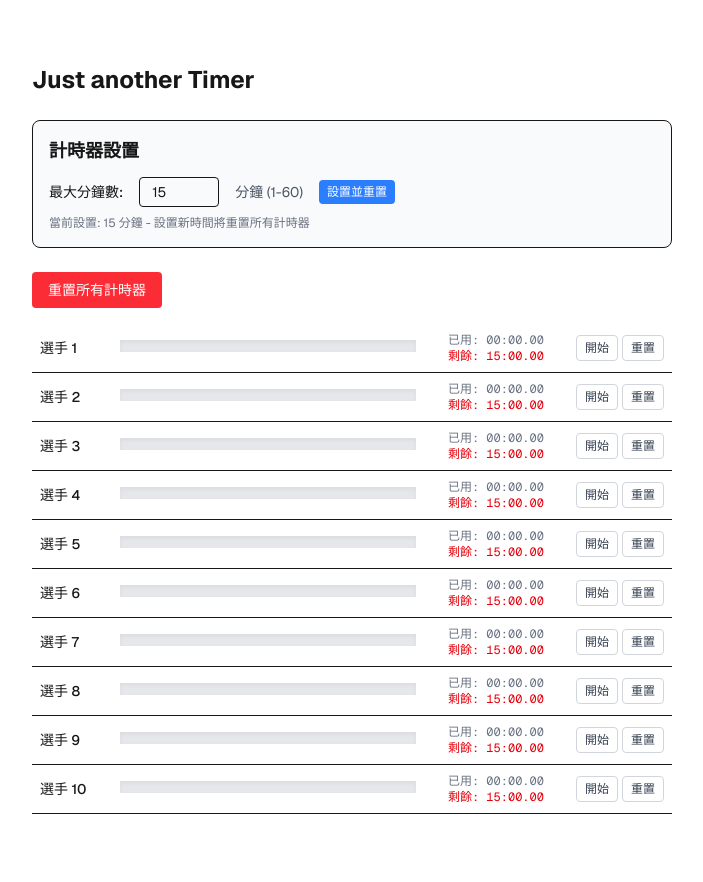
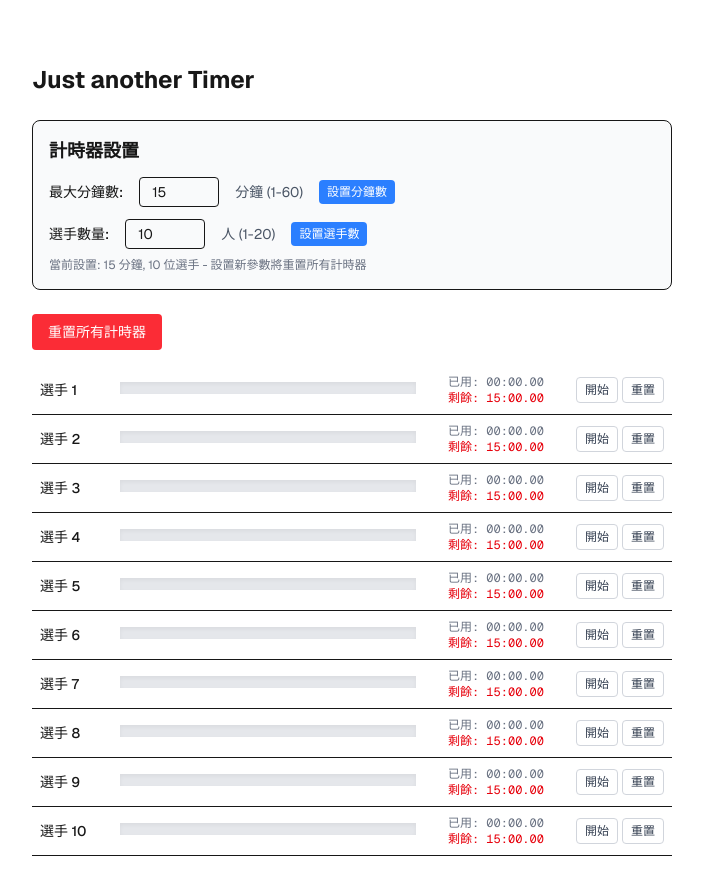
Before and after one commit to LunchBox/next-timer, a Next.js app: page / in a window 1280 px wide. Shown: the top 882 px of the page, without its empty margins (288-991 px from the left). Built offline with nearby package versions, Linux system fonts and the light colour scheme.

Commit message:
add config for set user size

```diff
--- a/app/page.tsx
+++ b/app/page.tsx
@@ -21,10 +21,30 @@ export default function Home() {
     return 15;
   };
 
+  // Load playerCount from localStorage or default to 10
+  const loadPlayerCount = () => {
+    if (typeof window !== "undefined") {
+      const saved = localStorage.getItem("timer-player-count");
+      if (saved) {
+        try {
+          const parsed = parseInt(saved);
+          return isNaN(parsed) || parsed < 1 || parsed > 20 ? 10 : parsed;
+        } catch (e) {
+          return 10;
+        }
+      }
+    }
+    return 10;
+  };
+
   const [resetSignal, setResetSignal] = useState(0);
   const [maxMinutes, setMaxMinutes] = useState(() => loadMaxMinutes());
   const [inputMinutes, setInputMinutes] = useState(() =>
     loadMaxMinutes().toString(),
+  );
+  const [playerCount, setPlayerCount] = useState(() => loadPlayerCount());
+  const [inputPlayerCount, setInputPlayerCount] = useState(() =>
+    loadPlayerCount().toString(),
   );
 
   const handleResetAll = () => {
@@ -42,7 +62,7 @@ export default function Home() {
     if (!thirdConfirm) return;
 
     // Clear all timer data from localStorage
-    for (let i = 0; i < 10; i++) {
+    for (let i = 0; i < playerCount; i++) {
       localStorage.removeItem(`timer-${i}`);
     }
 
@@ -67,7 +87,30 @@ export default function Home() {
     }
 
     // Clear all timer data and reset when changing max minutes
-    for (let i = 0; i < 10; i++) {
+    for (let i = 0; i < 20; i++) {
+      localStorage.removeItem(`timer-${i}`);
+    }
+    setResetSignal((prev) => prev + 1);
+  };
+
+  const handleSetPlayerCount = (e: React.FormEvent) => {
+    e.preventDefault();
+    const count = parseInt(inputPlayerCount);
+    if (isNaN(count) || count < 1 || count > 20) {
+      alert("請輸入 1-20 選手的有效數字");
+      return;
+    }
+
+    setPlayerCount(count);
+    setInputPlayerCount(count.toString());
+
+    // Save to localStorage
+    if (typeof window !== "undefined") {
+      localStorage.setItem("timer-player-count", count.toString());
+    }
+
+    // Clear timer data for players beyond the new count
+    for (let i = count; i < 20; i++) {
       localStorage.removeItem(`timer-${i}`);
     }
     setResetSignal((prev) => prev + 1);
@@ -81,9 +124,11 @@ export default function Home() {
         {/* Settings Form */}
         <div className="w-full mb-6 p-4 border rounded-lg bg-gray-50 dark:bg-gray-800">
           <h2 className="text-lg font-semibold mb-3">計時器設置</h2>
+
+          {/* Minutes Setting */}
           <form
             onSubmit={handleSetMaxMinutes}
-            className="flex items-center gap-4"
+            className="flex items-center gap-4 mb-3"
           >
             <label htmlFor="maxMinutes" className="text-sm font-medium">
               最大分鐘數:
@@ -100,11 +145,37 @@ export default function Home() {
             />
             <span className="text-sm text-gray-600">分鐘 (1-60)</span>
             <Button type="submit" variant="primary" size="sm">
-              設置並重置
+              設置分鐘數
             </Button>
           </form>
+
+          {/* Player Count Setting */}
+          <form
+            onSubmit={handleSetPlayerCount}
+            className="flex items-center gap-4"
+          >
+            <label htmlFor="playerCount" className="text-sm font-medium">
+              選手數量:
+            </label>
+            <input
+              id="playerCount"
+              type="number"
+              min="1"
+              max="20"
+              value={inputPlayerCount}
+              onChange={(e) => setInputPlayerCount(e.target.value)}
+              className="px-3 py-1 border rounded text-sm w-20"
+              placeholder="10"
+            />
+            <span className="text-sm text-gray-600">人 (1-20)</span>
+            <Button type="submit" variant="primary" size="sm">
+              設置選手數
+            </Button>
+          </form>
+
           <p className="text-xs text-gray-500 mt-2">
-            當前設置: {maxMinutes} 分鐘 - 設置新時間將重置所有計時器
+            當前設置: {maxMinutes} 分鐘, {playerCount} 位選手 -
+            設置新參數將重置所有計時器
           </p>
         </div>
 
@@ -116,7 +187,7 @@ export default function Home() {
         </div>
 
         {/* Timers */}
-        {Array.from({ length: 10 }, (_, i: number) => (
+        {Array.from({ length: playerCount }, (_, i: number) => (
           <Timer
             cIdx={i}
             key={i}
```
